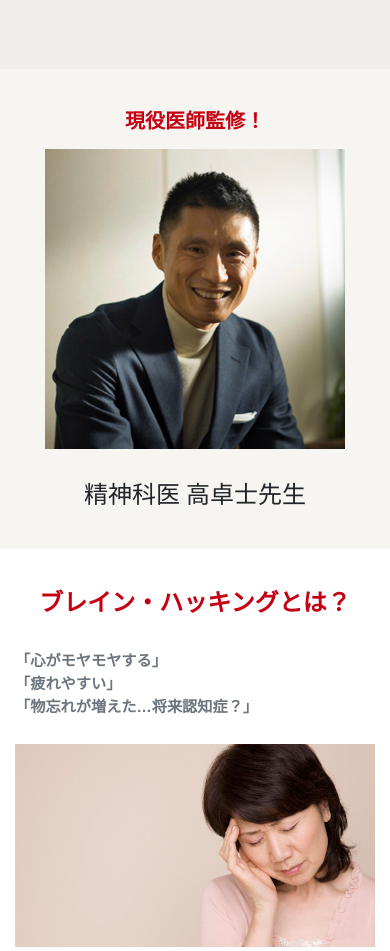
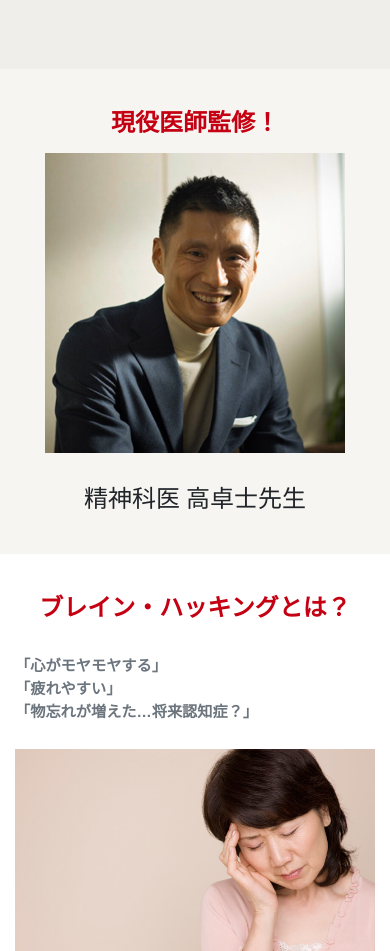
Before and after one commit to evilhomby/devon-211111, a plain HTML site: page index.html in a window 390 px wide. Shown: the part 10680-11631 px from the top of the page. Drawn offline with Linux system fonts and the light colour scheme; a web font is replaced by a local one.

Commit message:
第六次修改

```diff
--- a/css/design.css
+++ b/css/design.css
@@ -60,6 +60,13 @@ body {
 h1, h2, h3, h4, h5, h6 {
 	font-family:  var(--primary-bold-font);
 	font-weight: 900;
+}
+
+h2 {
+	font-family: "Noto Sans Japanese";
+	font-weight: 900;
+	font-size: 2.75rem;
+	margin: 0;
 }
 
 h3 {
@@ -370,6 +377,10 @@ footer p:last-child {
 		font-size: 1.5rem;
 	}
 
+	h2 {
+		font-size: 1.5rem;
+	}
+
 	h3 {
 		font-size: 1.25rem;
 	}
--- a/index.html
+++ b/index.html
@@ -447,7 +447,7 @@
 
 		<section class="py-4 py-md-5 bg-alt-lighten">
 			<div class="container">
-				<h3 class="text-center text-primary my-3">現役医師監修！</h3>
+				<h2 class="text-center text-primary my-3">現役医師監修！</h2>
 				<div id="author">
 					<div class="text-center">
 						<img src="images/dr.jpg" class="img-fluid mb-3 mb-md-0">
@@ -763,7 +763,7 @@
 
 		<section id="taiken" class="py-4 py-md-5">
 			<div class="container">
-				<h3 class="text-center my-3 mb-md-5">セミナーで体験できること</h3>
+				<h2 class="text-center my-3 mb-md-5">セミナーで体験できること</h2>
 				<div class="row">
 					<div class="col-md-6">
 						<div>
```
